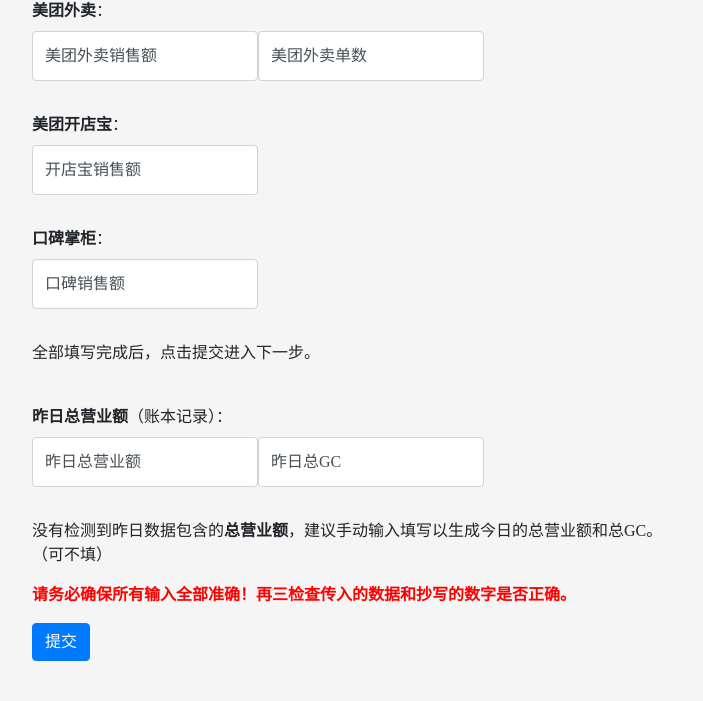
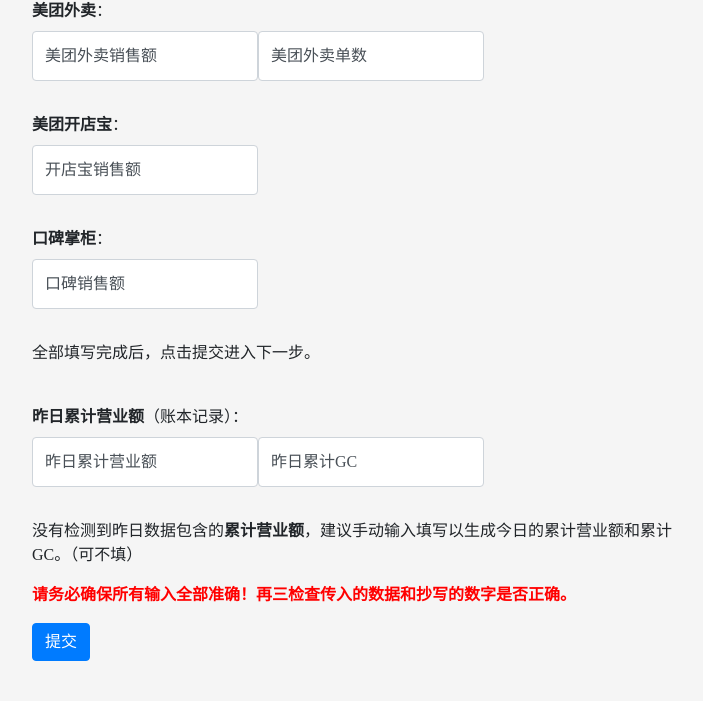
Before and after one commit to casimir-crystal/daily_statement_analyze, a Flask app: page /information/ in a window 1280 px wide. Shown: the part 171-872 px from the top of the page, without its empty margins (283-986 px from the left). Run offline with Flask 2, Linux system fonts and the light colour scheme.

Commit message:
feat: make content fits what it means

```diff
--- a/templates/information.html
+++ b/templates/information.html
@@ -81,7 +81,7 @@
     {% if not last_result_exist %}
     <br />
 
-    <label><b>昨日总营业额</b>（账本记录）：</label>
+    <label><b>昨日累计营业额</b>（账本记录）：</label>
     <div class="input-group input-group-sm mb-3">
       <div class="form-label-group">
         <input
@@ -90,9 +90,9 @@
           name="yesterday_all_turnover"
           id="yesterday_all_turnover"
           class="form-control"
-          placeholder="昨日总营业额"
+          placeholder="昨日累计营业额"
         />
-        <label for="yesterday_all_turnover">昨日总营业额</label>
+        <label for="yesterday_all_turnover">昨日累计营业额</label>
       </div>
       <div class="form-label-group">
         <input
@@ -100,14 +100,14 @@
           name="yesterday_all_gc"
           id="yesterday_all_gc"
           class="form-control"
-          placeholder="昨日总GC"
+          placeholder="昨日累计GC"
         />
-        <label for="xiaochengxu_sells">昨日总GC</label>
+        <label for="xiaochengxu_sells">昨日累计GC</label>
       </div>
     </div>
 
     <p>
-      没有检测到昨日数据包含的<b>总营业额</b>，建议手动输入填写以生成今日的总营业额和总GC。（可不填）
+      没有检测到昨日数据包含的<b>累计营业额</b>，建议手动输入填写以生成今日的累计营业额和累计GC。（可不填）
     </p>
     {% endif %}
     <p style="color: red;">
```
Also changed, not shown: csv_analyze.py (+5 -5 lines).
